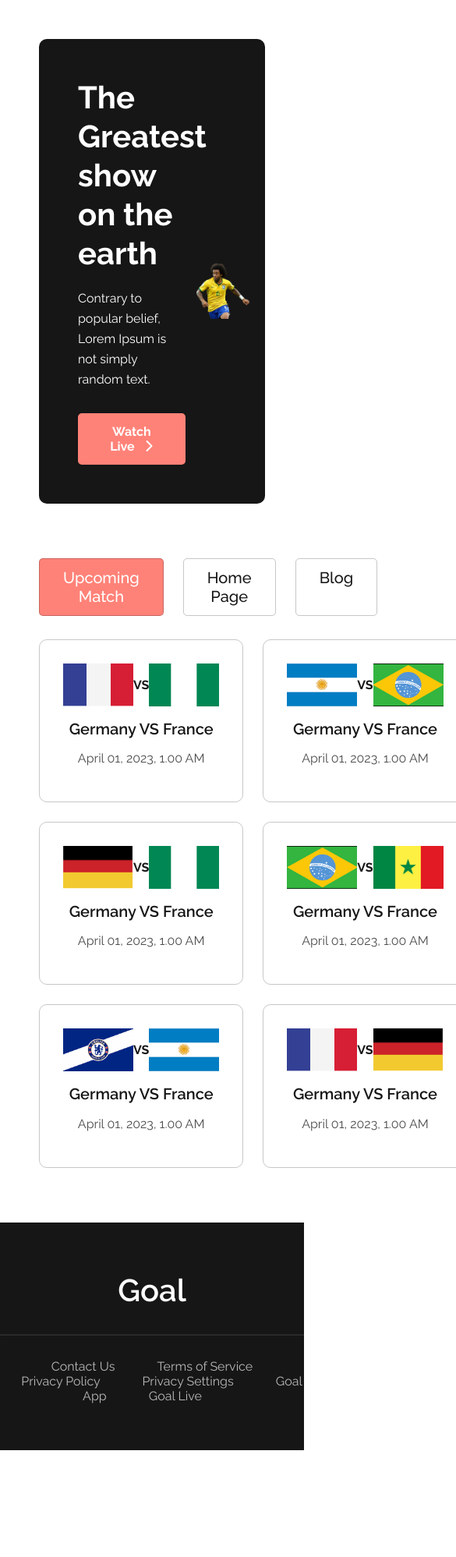
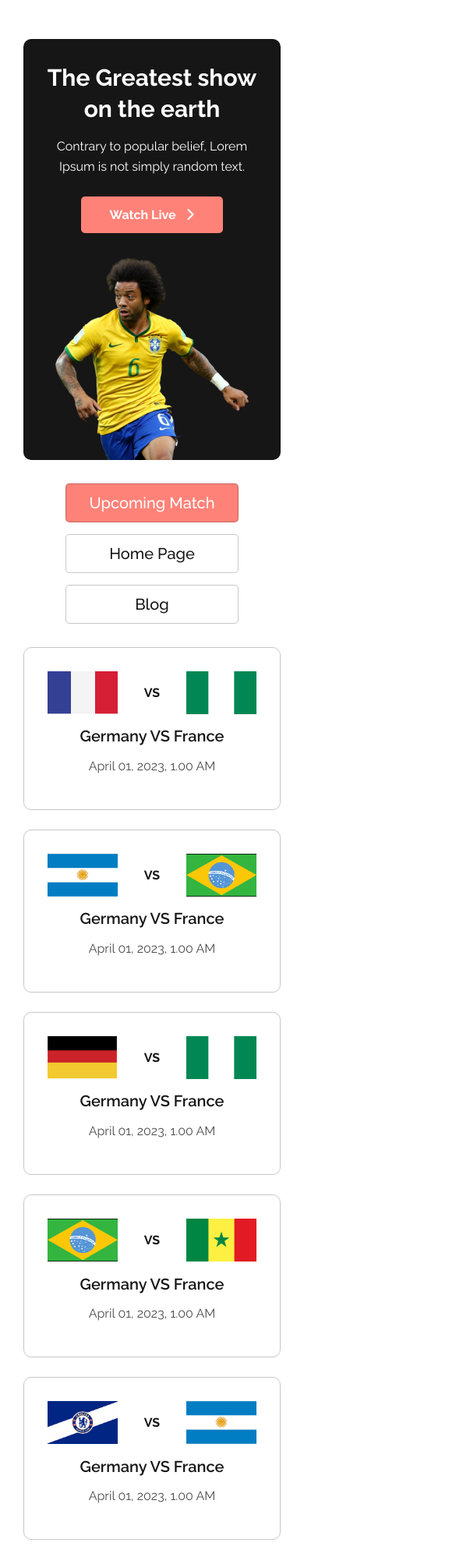
Before and after one commit to humaayunkabir/world-cup, a plain HTML site: page upcoming.html in a window 390 px wide. Shown: the top 1997 px of the page at 78% size, 585 px wide, since content can reach past the window. Before the commit the page ends 1860 px from the top, so only its background shows below. Drawn offline with Linux system fonts and the light colour scheme.

Commit message:
all design done

```diff
--- a/styles/style.css
+++ b/styles/style.css
@@ -262,6 +262,43 @@ footer .container hr {
 
 
 
+/* --------- social ------------ */
+.social {
+    margin-top: 70px;
+
+}
+
+.social ul li i {
+    color: #fff;
+    font-size: 30px;
+    background-color: #FF8278;
+    border: 1px solid #FF8278;
+    height: 50px;
+    width: 50px;
+    line-height: 50px;
+    text-align: center;
+    justify-content: center;
+    align-items: center;
+    border-radius: 4px;
+    transition: .4s;
+}
+
+.social ul li i:hover {
+    color: #FF8278;
+    font-size: 30px;
+    background-color: transparent;
+    transform: rotate(45deg);
+}
+
+
+
+
+
+
+
+
+
+
 
 /* ---------------------
 upcoming page
@@ -306,6 +343,11 @@ upcoming page
 
 
 
+
+
+
+
+/*------------------ Responsive -------------------*/
 
 @media only screen and (max-width: 1200px) {
     .slider-section .text-column {
@@ -387,6 +429,9 @@ upcoming page
     .blog-section .left-column .nav-bar ul li {
         background-color: transparent;
         border: 1px solid #00000038;
+        display: flex;
+        align-items: center;
+        justify-content: center;
     }
 
     .blog-section .left-column ul li a {
@@ -439,3 +484,104 @@ upcoming page
     }
 
 }
+
+@media only screen and (max-width: 989px) {
+    .slider-section .text-column {
+        padding: 40px 0 40px 40px;
+    }
+
+    .slider-section .text-column h1 {
+        font-size: 30px;
+        line-height: 40px;
+    }
+
+    .slider-section .text-column .md-text {
+        margin-top: 15px;
+        margin-bottom: 25px;
+    }
+
+    footer .container ul li {
+        padding: 0 15px;
+    }
+}
+
+
+
+
+@media only screen and (max-width: 767px) {
+    .container {
+        padding-left: 30px;
+        padding-right: 30px;
+    }
+
+    .slider-section {
+        margin-bottom: 30px;
+        display: flex;
+        flex-direction: column;
+    }
+
+    .slider-section .image-column {
+        padding: 0;
+        padding-top: 30px;
+        width: 100%;
+        max-width: 300px;
+    }
+
+    .slider-section .text-column {
+        padding: 30px 20px 0 20px;
+        text-align: center;
+        margin: 0;
+        width: 100%;
+        max-width: 300px;
+    }
+
+    .blog-section .left-column ul {
+        display: flex;
+        flex-direction: column;
+        display: inline-block;
+    }
+
+    .blog-section .left-column .nav-bar {
+        text-align: center;
+    }
+
+    .blog-section .left-column .nav-bar ul li {
+        margin-bottom: 15px;
+    }
+
+    .blog-section .main {
+        grid-template-columns: repeat(1, 1fr);
+    }
+
+
+
+
+    footer .container {
+        padding-top: 10px;
+        padding-bottom: 30px;
+    }
+
+    footer .container ul li {
+        display: block;
+        padding: 0;
+        margin-bottom: 25px;
+    }
+
+}
+
+
+
+
+@media only screen and (max-width: 520px) {
+    .slider-section .text-column h1 {
+        padding: 0 15px;
+    }
+
+    .slider-section .text-column .md-text {
+        padding: 0 20px;
+    }
+
+    .slider-section .image-column {
+        width: 75%;
+    }
+}
--- a/upcoming.html
+++ b/upcoming.html
@@ -142,6 +142,19 @@
                     </li>
                 </ul>
             </nav>
+            <div class="social">
+                <ul>
+                    <li>
+                        <a href="https://www.facebook.com/" target="_blank"><i class="fa-brands fa-facebook-f"></i></a>
+                    </li>
+                    <li>
+                        <a href="https://www.twitter.com/" target="_blank"><i class="fa-brands fa-twitter"></i></a>
+                    </li>
+                    <li>
+                        <a href="https://www.instagram.com/" target="_blank"><i class="fa-brands fa-instagram"></i></a>
+                    </li>
+                </ul>
+            </div>
         </div>
     </footer>
     <!-- Footer section end-->
```
Also changed, not shown: index.html (+13 -0 lines).
